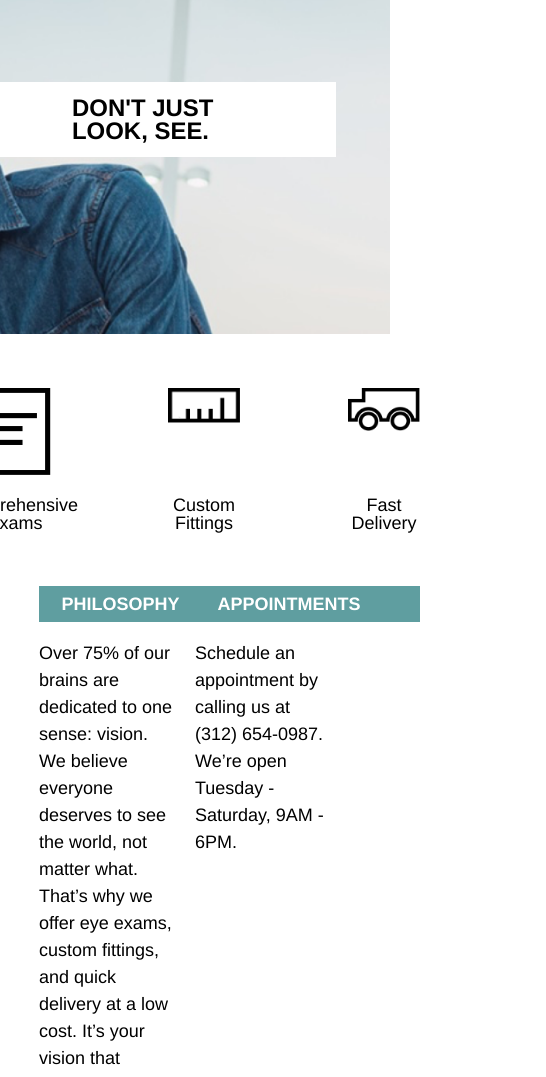
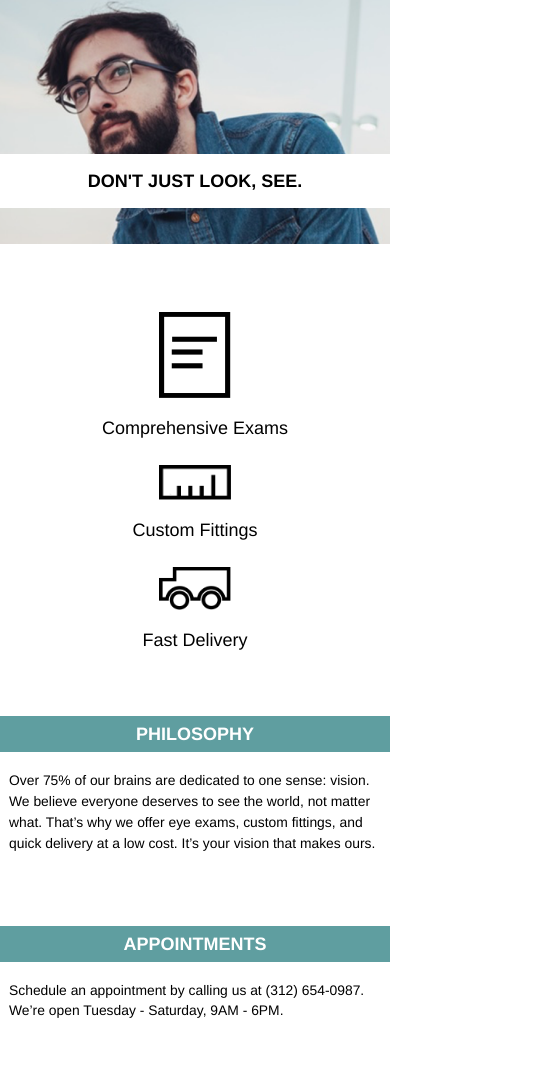
Before and after one commit to cornopaez/codecademy-tortoiseshell, a plain HTML site: page index.html in a window 390 px wide. Shown: the part 62-1139 px from the top of the page, 546 px wide, since content can reach past the window. Drawn offline with Linux system fonts and the light colour scheme.

Commit message:
Added styling for sub-470px screens.

```diff
--- a/resources/style.css
+++ b/resources/style.css
@@ -112,7 +112,6 @@ html {
 /*Details*/
 
 .details {
-	padding-bottom: 4rem;
 	display: flex;
 	justify-content: center;
 }
@@ -136,6 +135,7 @@ html {
 
 .details .item .text {
 	line-height: 1.5;
+	padding-bottom: 4rem;
 }
 
 /*Footer
@@ -185,3 +185,109 @@ footer .container {
 	}
 
 }
+
+/*Mobile*/
+@media only screen and (max-width: 650px) {
+	.links span {
+		display: inline-flex;
+		padding: 1rem 2rem 1rem 0;
+	}
+
+	.links ul {
+		display: none;
+	}
+}
+
+/*Smaller Mobile*/
+@media only screen and (max-width: 470px) {
+
+	.banner {
+		height: 17rem;
+		background-position: 20%;
+	}
+
+	.logo span {
+		display: none;
+	}
+
+	.detail {
+		margin-top: 9rem;
+		padding: 1rem;
+		font-size: 1rem;
+		margin-right: 0;
+		display: block;
+		position: relative;
+		text-align: center;
+	}
+
+	.icons {
+		display: inherit;
+		flex-direction: column;
+		align-items: center;
+		padding: 3.77rem;
+	}
+
+	.icons .item {
+		display: inherit;
+		flex-direction: column;
+		justify-content: initial;
+		padding: 0;
+		margin-bottom: 1.54rem;
+		align-items: center;
+		height: auto;
+		width: auto;
+		text-align: center;
+	}
+
+	.icons .item:last-child {
+		margin-bottom: 0;
+	}
+
+	.icons .item img {
+		max-width: 4rem;
+		margin-bottom: 1rem;
+	}
+
+	/*Details*/
+
+	.details {
+		display: flex;
+		flex-direction: column;
+	}
+
+	.details .item {
+		display: inherit;
+		flex-direction: column;
+		width: 100%;
+		padding-right: 0;
+	}
+
+	.details .item .title {
+		display: block;
+		padding: 0.5rem 1.25rem;
+		background: cadetblue;
+		font-weight: bold;
+		text-transform: uppercase;
+		color: white;
+		width: auto;
+		margin-bottom: 1rem;
+		text-align: center;
+	}
+
+	.details .item .text {
+		line-height: 1.5;
+		font-size: 0.77rem;
+		padding-bottom: 4rem;
+		margin-left: 0.5rem;
+	}
+
+	.footer-logo {
+		display: flex;
+		justify-content: center;
+	}
+
+	.footer-logo span {
+		display: none;
+	}
+
+}
```
